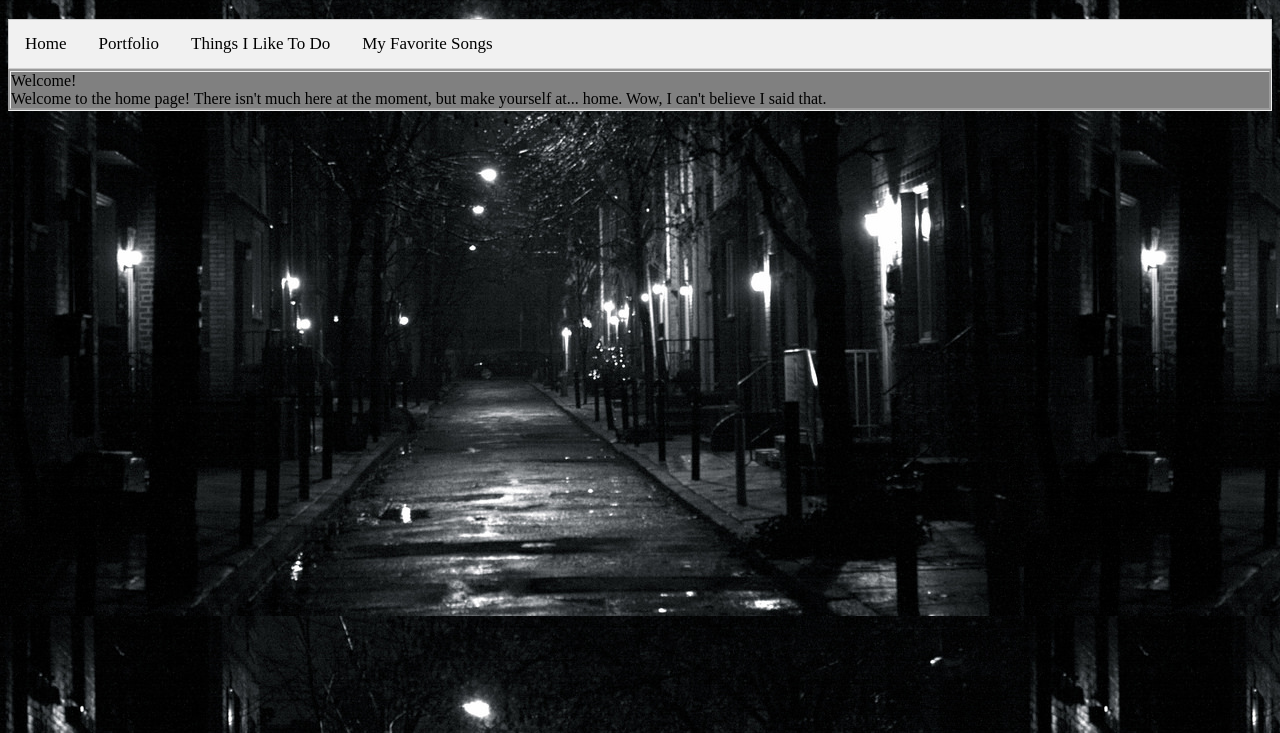
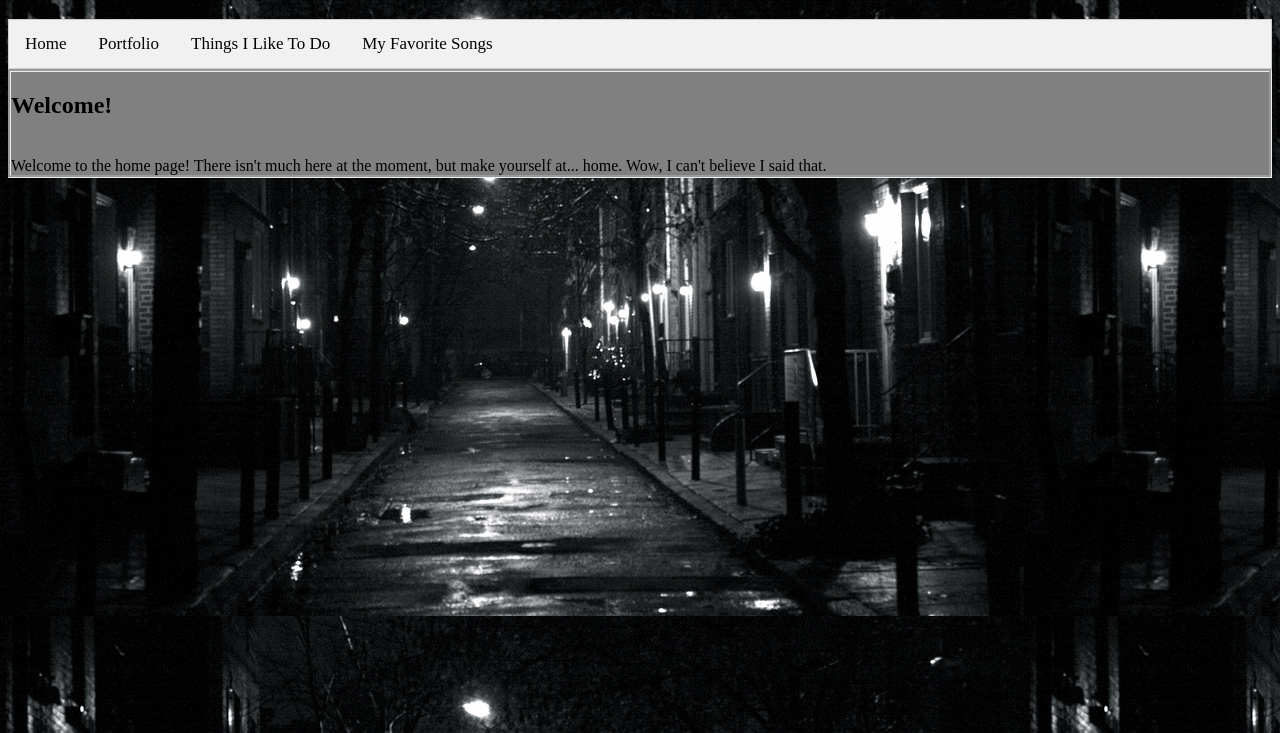
Before and after one commit to mecha-man/mecha-man.github.io, a plain HTML site: page my_website/index.html in a window 1280 px wide. Shown: the part 67-800 px from the top of the page. Drawn offline with Linux system fonts and the light colour scheme.

Commit message:
Update index.html

```diff
--- a/my_website/index.html
+++ b/my_website/index.html
@@ -74,8 +74,8 @@
 		</ul>
 		</header>
 	<article align = "left">
-		Welcome!<br>
-		Welcome to the home page! There isn't much here at the moment, but make yourself at... home. Wow, I can't believe I said that.
+		<h2>Welcome!</h2><br>
+			Welcome to the home page! There isn't much here at the moment, but make yourself at... home. Wow, I can't believe I said that.
 	</article>
 
 </body>
```
